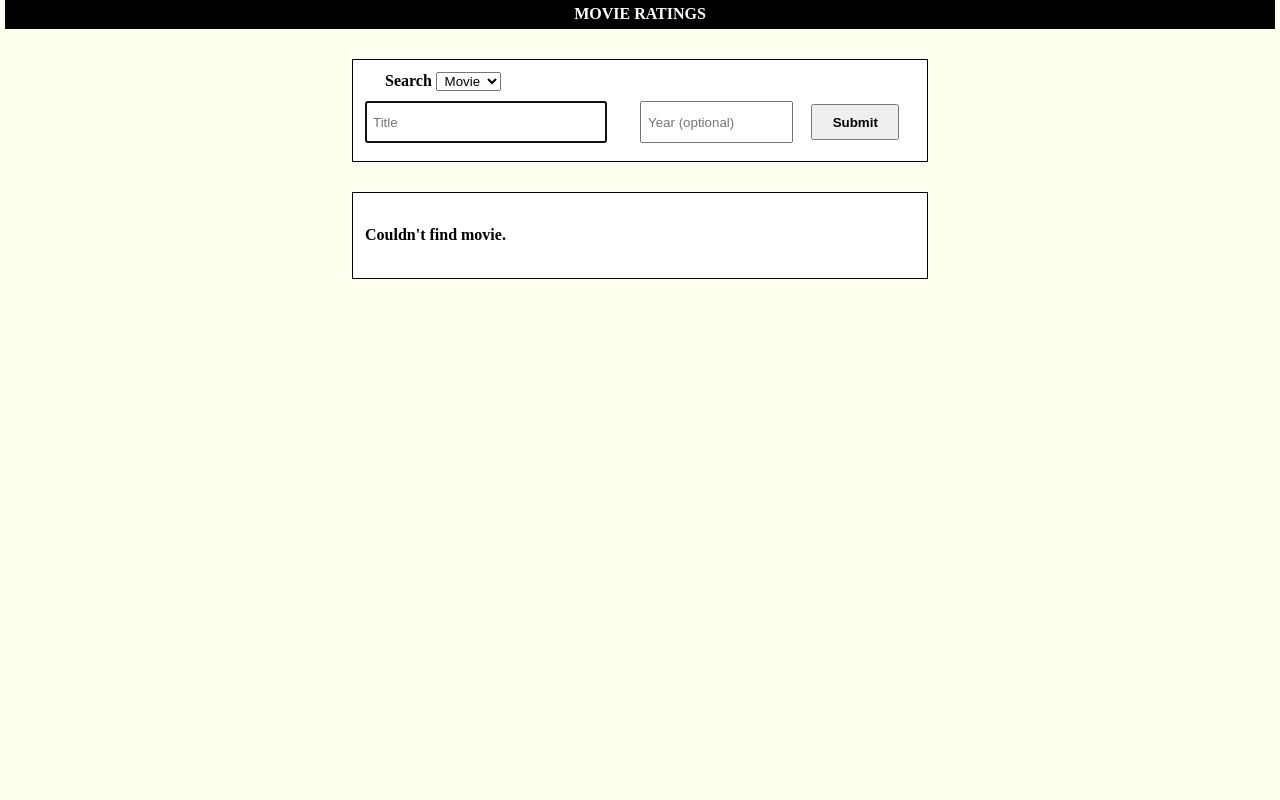
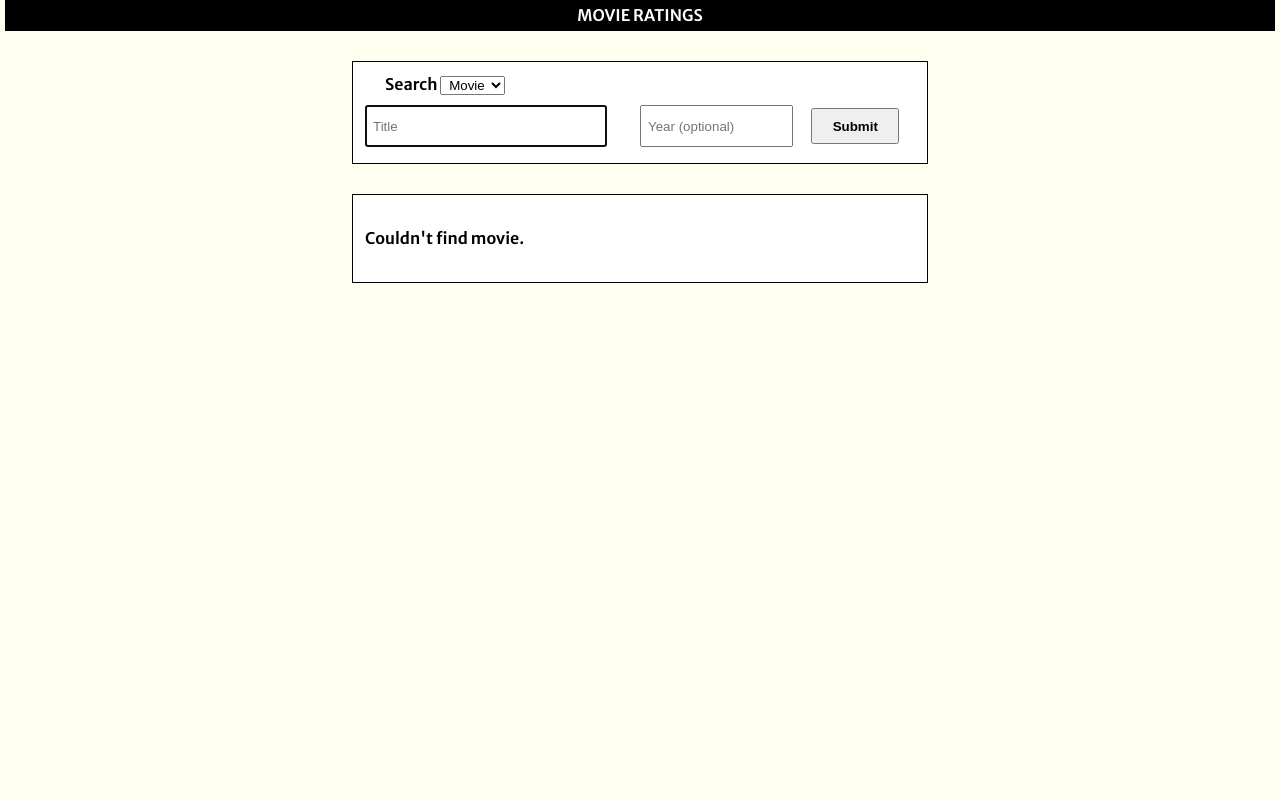
Before and after one commit to lugrao/movie_ratings, a Flask app: template templates/movie.html in a window 1280 px wide. Run offline with Flask 2, Linux system fonts and the light colour scheme; the template is opened without the code that fills it, so the values that code supplies are empty.

Commit message:
change font

```diff
--- a/static/styles.css
+++ b/static/styles.css
@@ -1,6 +1,7 @@
 html {
     height: 100%;
     scroll-behavior: smooth;
+    font-family: "Merriweather Sans", sans-serif;
 }
 
 body {
--- a/templates/layout.html
+++ b/templates/layout.html
@@ -7,6 +7,12 @@
     <meta name="viewport" content="width=device-width, initial-scale=1.0">
     <link rel="shortcut icon" href="{{ url_for('static', filename='favicon.svg') }}">
     <link rel="stylesheet" href="{{ url_for('static', filename='styles.css') }}">
+    <link rel="preconnect" href="https://fonts.gstatic.com" />
+    <link rel="preload" href="https://fonts.googleapis.com/css2?family=Merriweather+Sans:wght@300;600&display=swap" as="style"
+      onload="this.onload=null;this.rel='stylesheet'" />
+    <noscript>
+      <link rel="stylesheet" href="https://fonts.googleapis.com/css2?family=Merriweather+Sans:wght@300;600&display=swap" />
+    </noscript>
     <title>{% block title %}{% endblock %}</title>
 </head>
 
```
